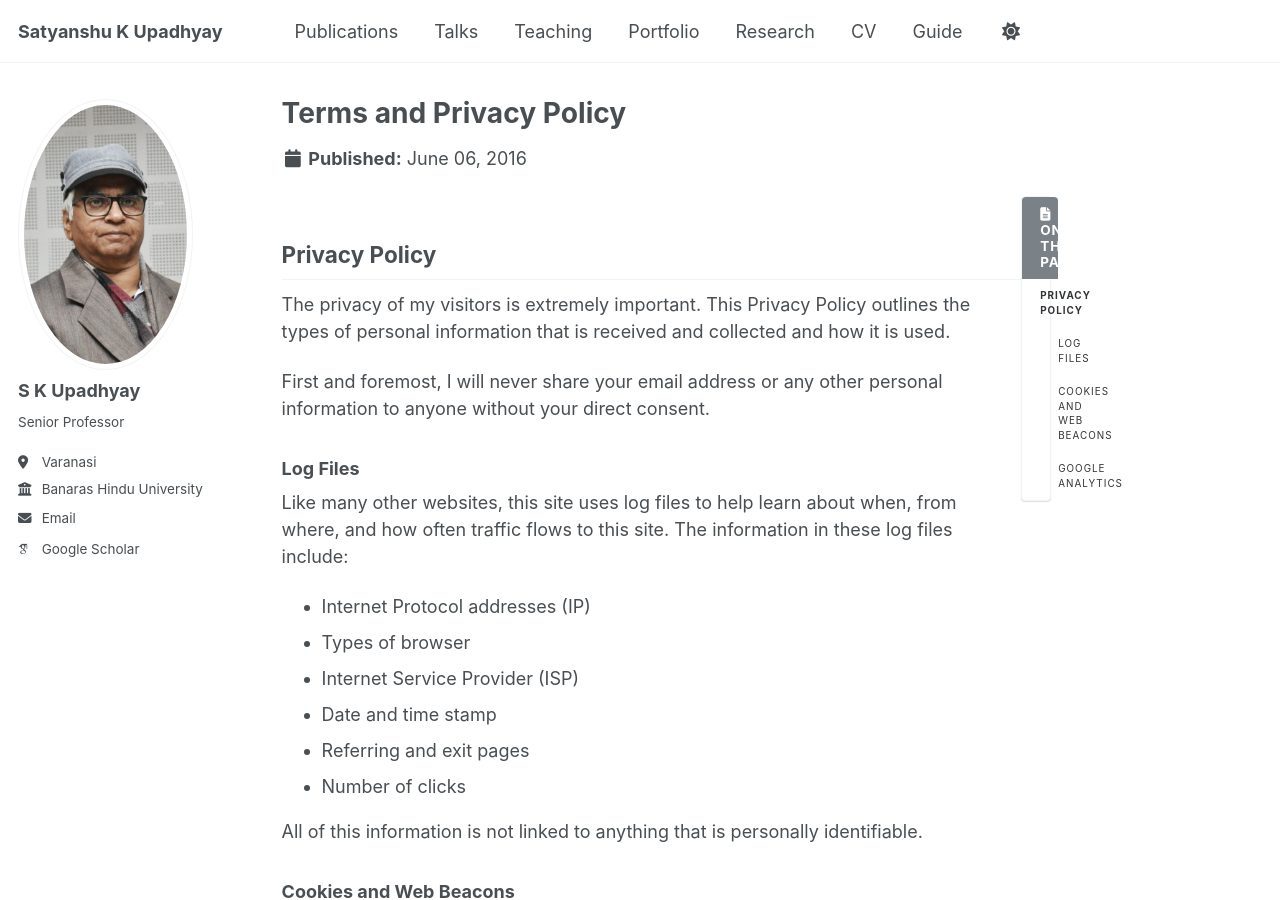
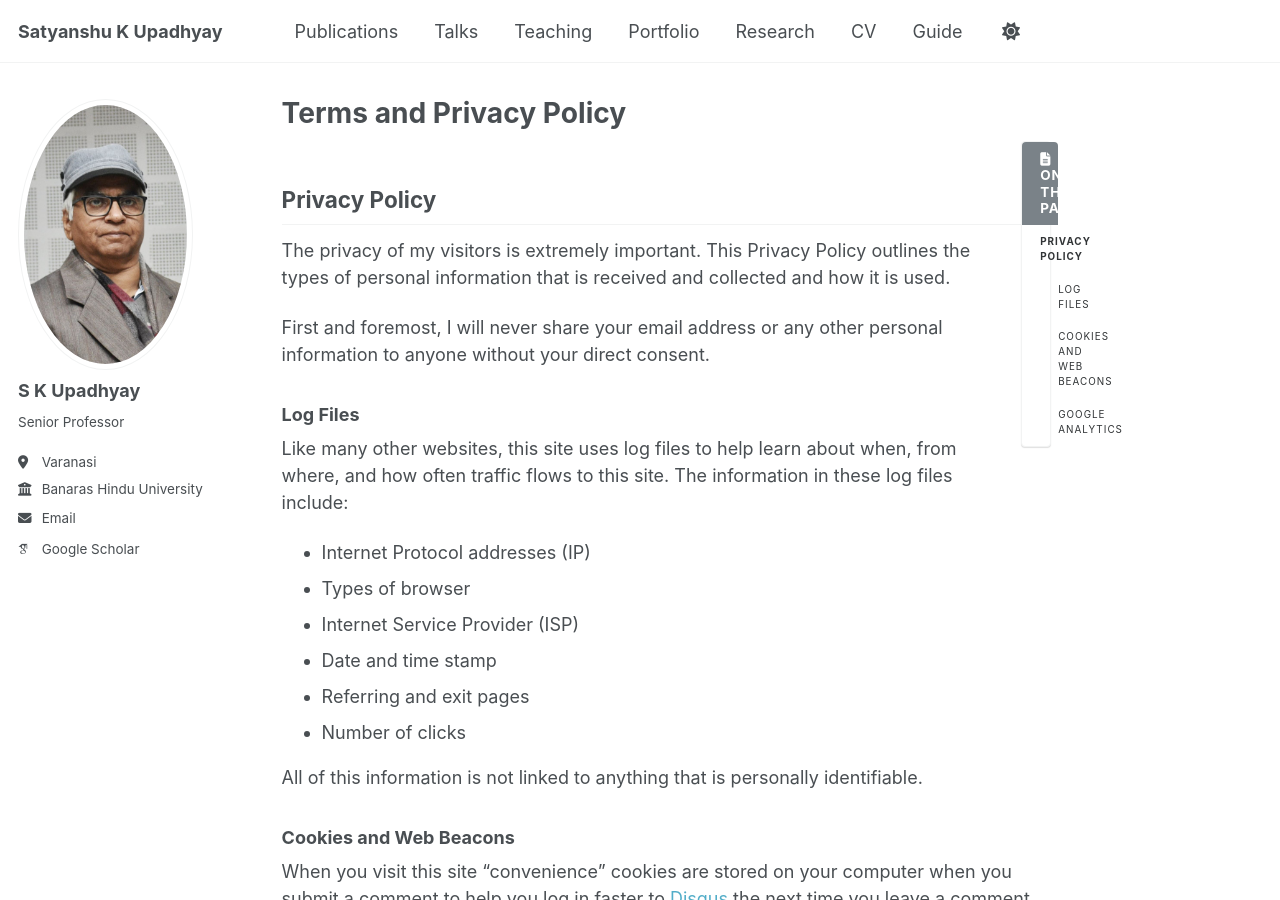
Before and after one commit to satyanshukupadhyay/satyanshukupadhyay, a Jekyll site: the page built from _pages/terms.md, in a window 1280 px wide and 900 px high. Built offline with Jekyll 4.4.1, drawn with Linux system fonts in a browser that asks for light colours; some web fonts are replaced.

Commit message:
Update single.html

```diff
--- a/_layouts/single.html
+++ b/_layouts/single.html
@@ -20,8 +20,8 @@ layout: default
   <article class="page" itemscope itemtype="http://schema.org/CreativeWork">
     {% if page.title %}<meta itemprop="headline" content="{{ page.title | markdownify | strip_html | strip_newlines | escape_once }}">{% endif %}
     {% if page.excerpt %}<meta itemprop="description" content="{{ page.excerpt | markdownify | strip_html | strip_newlines | escape_once }}">{% endif %}
-    {% if page.date %}<meta itemprop="datePublished" content="{{ page.date | date: "%B %d, %Y" }}">{% endif %}
-    {% if page.modified %}<meta itemprop="dateModified" content="{{ page.modified | date: "%B %d, %Y" }}">{% endif %}
+<!--     {% if page.date %}<meta itemprop="datePublished" content="{{ page.date | date: "%B %d, %Y" }}">{% endif %}
+    {% if page.modified %}<meta itemprop="dateModified" content="{{ page.modified | date: "%B %d, %Y" }}">{% endif %} -->
 
     <div class="page__inner-wrap">
       {% unless page.header.overlay_color or page.header.overlay_image %}
@@ -30,9 +30,9 @@ layout: default
           {% if page.read_time %}
             <p class="page__meta"><i class="fa fa-clock" aria-hidden="true"></i> {% include read-time.html %}</p>
           {% endif %}
-        {% if page.modified %}
+<!--         {% if page.modified %}
           <p class="page__date"><strong><i class="fa fa-fw fa-calendar" aria-hidden="true"></i> {{ site.data.ui-text[site.locale].date_label | default: "Published:" }}</strong> <time datetime="{{ page.modified | date: "%Y-%m-%d" }}">{{ page.modified | date: "%B %d, %Y" }}</time></p>
-        {% endif %}
+        {% endif %} -->
 
 <!--         {% if page.collection == 'teaching' %}
           <p> {{ page.type }}, <i>{{ page.venue }}</i>, {{ page.date | default: "1900-01-01" | date: "%Y" }} </p>
```
